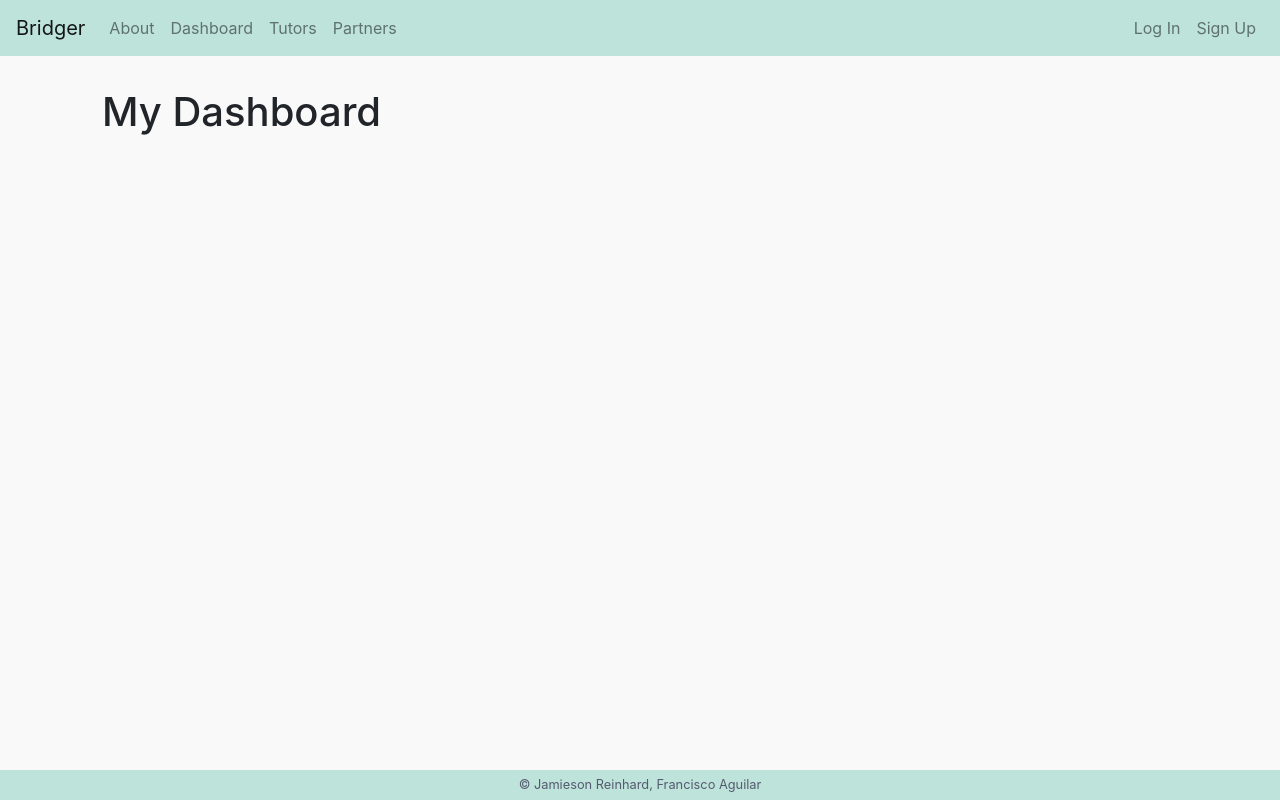
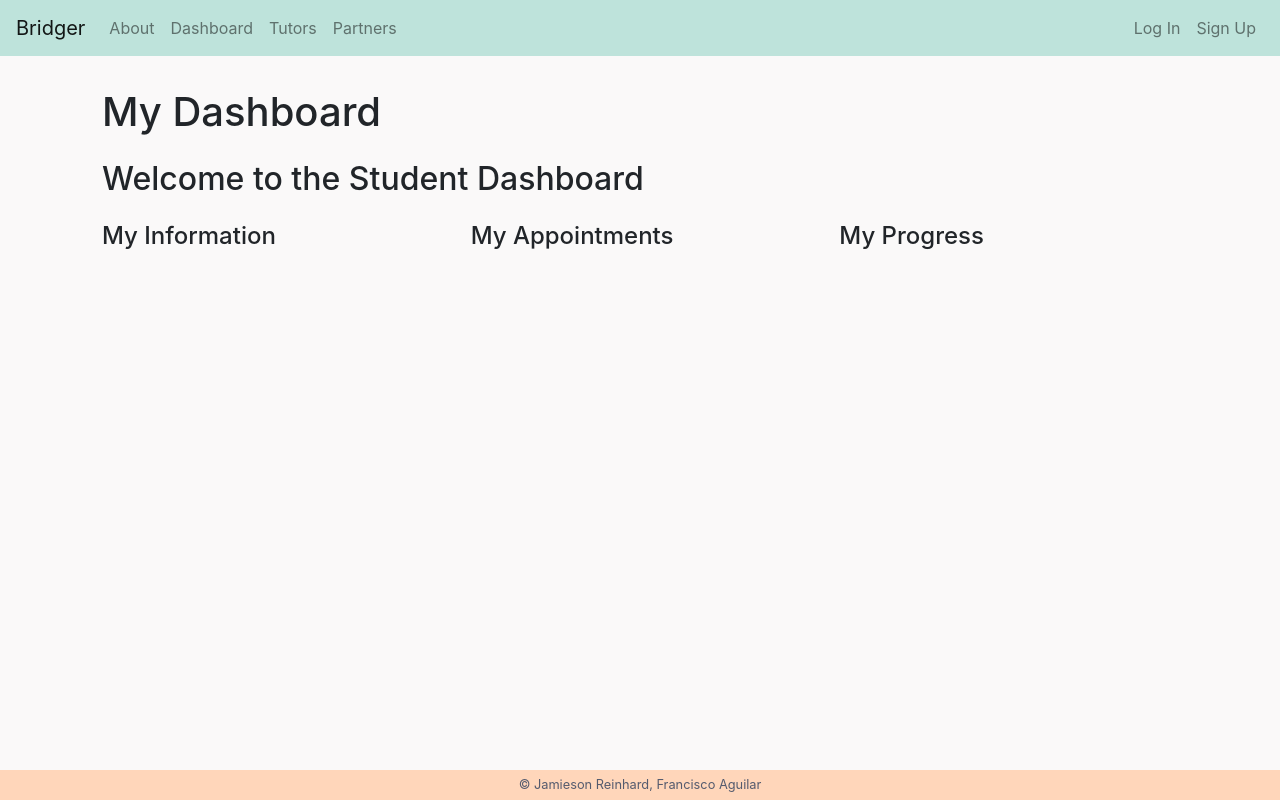
Before and after one commit to franciscoaguilars/bridger-front-end, a React (Create React App) app: page /me in a window 1280 px wide. Built offline with nearby package versions, Linux system fonts and the light colour scheme.

Commit message:
worked on sign up, dashboards, about, footer, and tutor card

```diff
--- a/src/components/About.js
+++ b/src/components/About.js
@@ -3,7 +3,7 @@ import react from 'react';
 const About = () => {
   return (
     <div className="container">
-      <h1>Bridging the Education Gap...</h1>
+      <h1 className="mb-4">Bridging the Education Gap...</h1>
       <p>By bringing free tutoring and mentorship to 9-12 students who can't afford to pay</p>
     </div>
   )
--- a/src/components/CreateStudent.js
+++ b/src/components/CreateStudent.js
@@ -1,22 +1,21 @@
 import React, { useState } from 'react';
 import axios from 'axios';
 import { useHistory } from 'react-router-dom';
-import AuthService from '../services/services';
+import getCurrentUser from '../services/services';
 
 const CreateStudent = () => {
 
-  const currentUser = AuthService.getCurrentUser();
-
   const [student, setStudent] = useState({});
   const history = useHistory();
+  const currentUser = getCurrentUser();
 
   const handleSubmit = (e) => {
     e.preventDefault();
     console.log('clicked');
-    console.log(currentUser);
+    console.log(student);
 
 
-    axios.post('http://localhost:3000/students',
+    axios.post('http://localhost:3000/api/v1/students',
     {
       first_name: student.firstName,
       last_name: student.lastName,
@@ -39,7 +38,8 @@ const CreateStudent = () => {
 
   const handleChange = (e) => {
     e.preventDefault();
-    setStudent(Object.assign({}, student, {[e.target.name]: e.target.value}))
+    setStudent(Object.assign({}, student, {[e.target.name]: e.target.value}));
+    setStudent({...student, user: currentUser})
     console.log(('student:', student));
   }
 
@@ -71,6 +71,7 @@ const CreateStudent = () => {
           <label for="school">School</label>
           <input onChange={handleChange} name="school" type="text" className="form-control" id="school" placeholder="School"></input>
         </div>
+        <input onChange={handleChange} type="hidden" id="user" name="user" value={currentUser}></input>
         <button className="btn btn-primary">Sign Up</button>
       </form>
     </div>
--- a/src/components/Dashboard/Dashboard.js
+++ b/src/components/Dashboard/Dashboard.js
@@ -1,10 +1,11 @@
 import react from 'react';
-
+import StudentDashboard from './StudentDashboard';
 
 const Dashboard = () => {
   return (
     <div className="container">
-      <h1>My Dashboard</h1>
+      <h1 className="mb-4">My Dashboard</h1>
+      <StudentDashboard />
     </div>
   )
 }
--- a/src/components/Dashboard/StudentDashboard.js
+++ b/src/components/Dashboard/StudentDashboard.js
@@ -0,0 +1,22 @@
+import react from 'react';
+
+const StudentDashboard = () => {
+  return(
+    <div>
+      <h2 className="mb-4">Welcome to the Student Dashboard</h2>
+      <div className="row">
+        <div className="col-lg-4 col-sm-12">
+          <h4>My Information</h4>
+        </div>
+        <div className="col-lg-4 col-sm-12">
+          <h4>My Appointments</h4>
+        </div>
+        <div className="col-lg-4 col-sm-12">
+          <h4>My Progress</h4>
+        </div>
+      </div>
+    </div>
+  )
+}
+
+export default StudentDashboard;
--- a/src/components/SignUp.js
+++ b/src/components/SignUp.js
@@ -38,8 +38,8 @@ const SignUp = () => {
         alert(resp.data.error)
       } else {
         localStorage.setItem("token", resp.data.token);
-        localStorage.setItem("user", resp.data.user);
-        user.role === "student" ? history.push("/students/create") : history.push("tutors/create");
+        localStorage.setItem("user", JSON.stringify(resp.data.user));
+        user.role === "student" ? history.push("/students/create") : history.push("/tutors/create");
       }
     })
   }
--- a/src/sass/components/_footer.scss
+++ b/src/sass/components/_footer.scss
@@ -7,6 +7,6 @@
   display: flex;
   justify-content: center;
   align-items: center;
-  background-color: #BEE3DB;
+  background-color: #FFD6BA;
   color: $color-header-text;
 }
--- a/src/sass/components/_tutor-card.scss
+++ b/src/sass/components/_tutor-card.scss
@@ -12,6 +12,7 @@
   margin-right: 10px;
   border-radius: 50%;
   object-fit: cover;
+  border: 5px solid #FFD6BA;
 }
 
 .tutor-card-details {
```
Also changed, not shown: src/components/Dashboard/TutorDashboard.js (+22 -0 lines).
